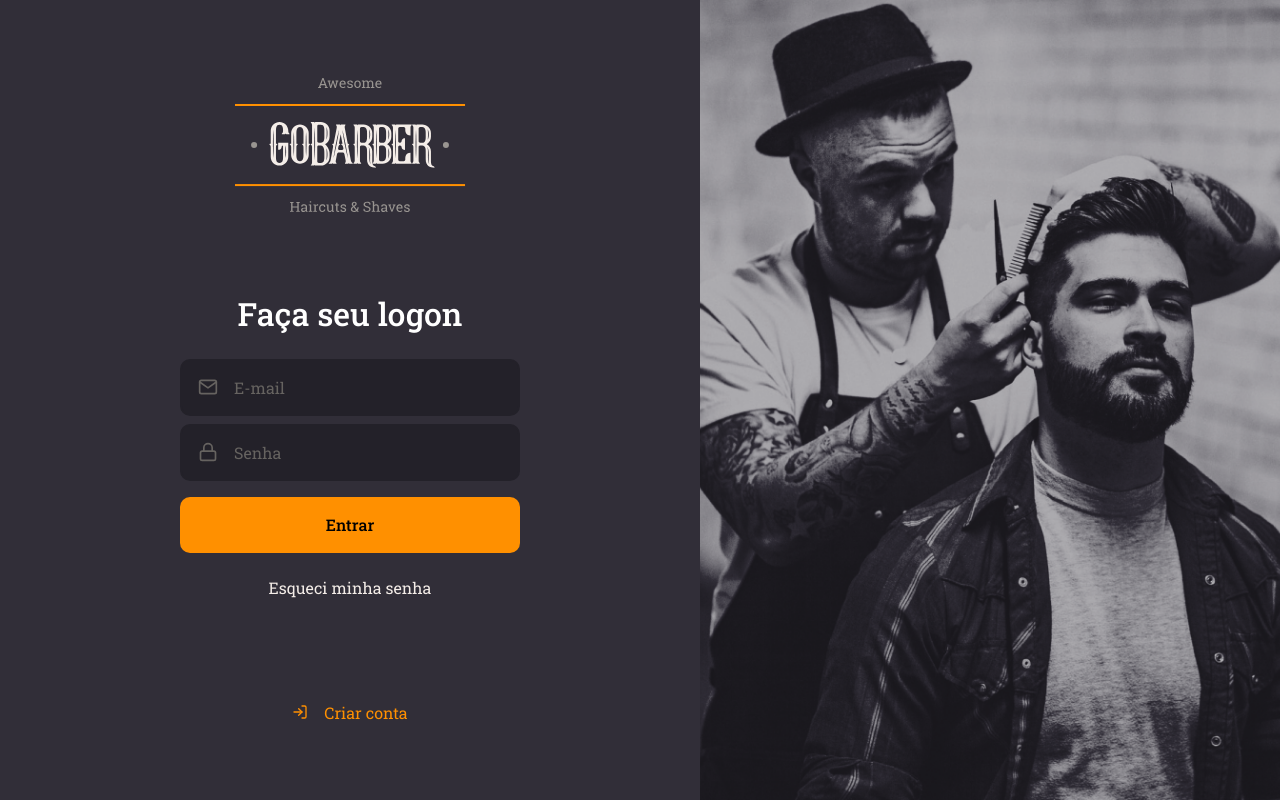
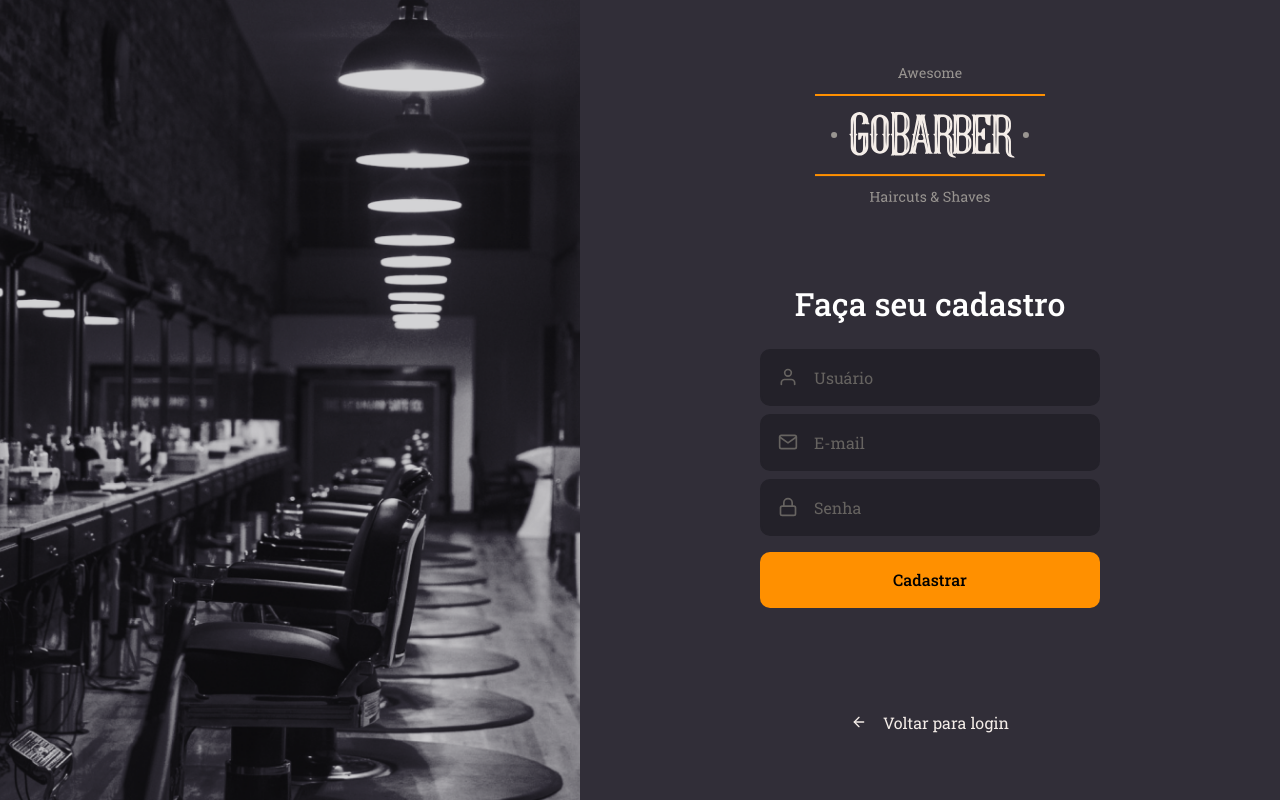
Before and after one commit to renanalves/gobarber-ts, a React (Create React App) app: page / in a window 1280 px wide. Built offline with nearby package versions, Linux system fonts and the light colour scheme.

Commit message:
sign up page

```diff
--- a/src/App.tsx
+++ b/src/App.tsx
@@ -1,10 +1,11 @@
 import React from 'react';
 import GlobalStyle from './styles/global';
-import SignIn from './pages/SignIn';
+// import SignIn from './pages/SignIn';
+import SignUp from './pages/SignUp';
 
 const App: React.FC = () => (
   <>
-    <SignIn />
+    <SignUp />
     <GlobalStyle />
   </>
 );
--- /dev/null
+++ b/src/pages/SignUp/index.tsx
@@ -0,0 +1,39 @@
+import React from 'react';
+
+import { FiArrowLeft, FiMail, FiLock, FiUser } from 'react-icons/fi';
+import logoImg from '../../assets/logo.svg';
+
+import Input from '../../components/Input';
+import Button from '../../components/Button';
+
+import { Container, Content, Background } from './styles';
+
+const SignUp: React.FC = () => (
+  <Container>
+    <Background />
+    <Content>
+      <img src={logoImg} alt="GoBarber" />
+
+      <form>
+        <h1>Faça seu cadastro</h1>
+
+        <Input name="user" icon={FiUser} type="text" placeholder="Usuário" />
+        <Input name="email" icon={FiMail} type="email" placeholder="E-mail" />
+        <Input
+          name="password"
+          icon={FiLock}
+          type="password"
+          placeholder="Senha"
+        />
+
+        <Button type="submit">Cadastrar</Button>
+      </form>
+
+      <a href="login">
+        <FiArrowLeft />
+        Voltar para login
+      </a>
+    </Content>
+  </Container>
+);
+export default SignUp;
--- /dev/null
+++ b/src/pages/SignUp/styles.ts
@@ -0,0 +1,67 @@
+import styled from 'styled-components';
+import { shade } from 'polished';
+import signUpBackground from '../../assets/sign-up-background.png';
+
+export const Container = styled.div`
+  height: 100vh;
+  display: flex;
+  align-items: stretch;
+`;
+
+export const Content = styled.div`
+  display: flex;
+  flex-direction: column;
+  align-items: center;
+
+  place-content: center;
+
+  width: 100%;
+  max-width: 700px;
+
+  form {
+    margin: 80px 0;
+    width: 340px;
+    text-align: center;
+
+    h1 {
+      margin-bottom: 24px;
+    }
+
+    a {
+      color: #f4ede8;
+      display: block;
+      margin-top: 24px;
+      text-decoration: none;
+      transition: color 0.2s;
+
+      &:hover {
+        color: ${shade(0.2, '#f4ede8')};
+      }
+    }
+  }
+
+  > a {
+    color: #f4ede8;
+    display: block;
+    margin-top: 24px;
+    text-decoration: none;
+    transition: color 0.2s;
+
+    display: flex;
+    align-items: center;
+
+    svg {
+      margin-right: 16px;
+    }
+
+    &:hover {
+      color: ${shade(0.2, '#f4ede8')};
+    }
+  }
+`;
+
+export const Background = styled.div`
+  flex: 1;
+  background: url(${signUpBackground}) no-repeat center;
+  background-size: cover;
+`;
```
Also changed, not shown: src/assets/sign-up-background.png (added).
